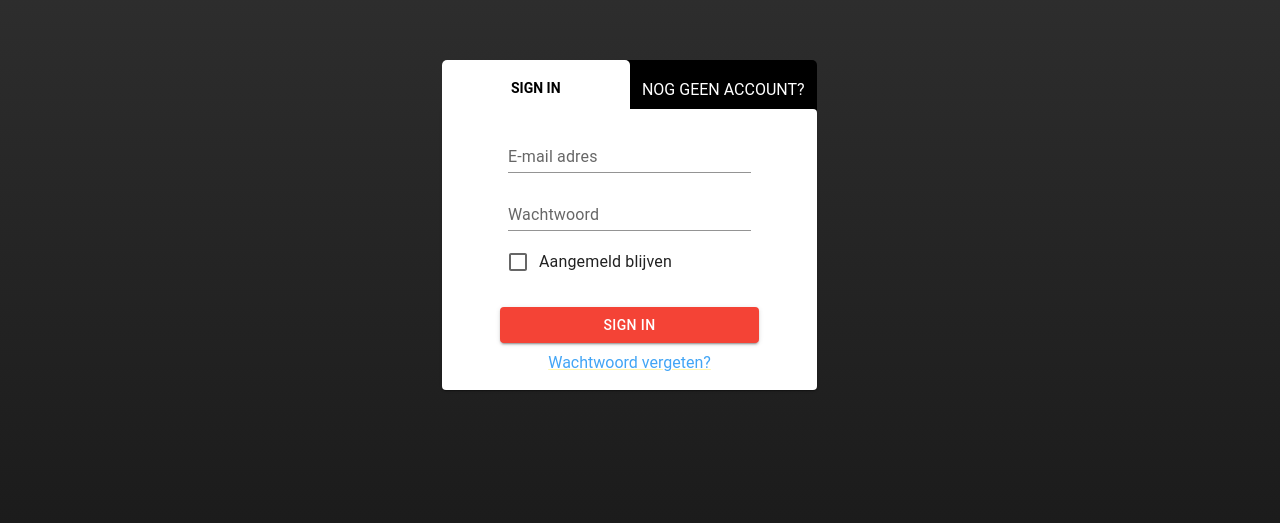
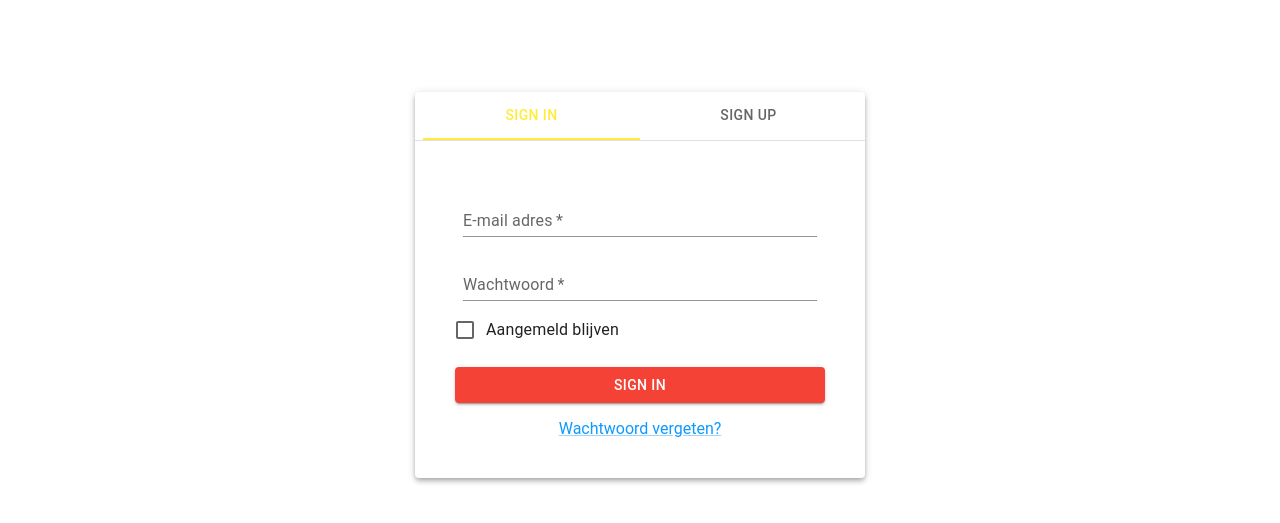
Before and after one commit to ManoloTonto1/Theater-Baget, a React (Vite) app in the folder client/: page /#/ in a window 1280 px wide. Shown: the part 115-638 px from the top of the page. Built offline with nearby package versions, Linux system fonts and the light colour scheme.

Commit message:
sign in / sign up + front end checks

```diff
--- a/client/src/App.tsx
+++ b/client/src/App.tsx
@@ -12,12 +12,14 @@ import {
 import UserContext from './context/UserContext';
 import Login from './routes/login/Login';
 
+
+
 function App() {
 	const { theme } = React.useContext(UserContext);
 	const location = useLocation();
 	return (
 		<ThemeProvider theme={theme.theme}>
-			<Paper className="bg" sx={{
+			<Paper sx={{
 				borderRadius: '0',
 				minHeight: '100vh',
 			}}>
--- a/client/src/index.css
+++ b/client/src/index.css
@@ -2,11 +2,6 @@ html,body {
   margin:0;
   padding:0;
   font-family: "Roboto","Helvetica","Arial",sans-serif;
-}
-
-.bg {
-  background: rgb(64,64,64);
-  background: linear-gradient(180deg, rgb(49, 49, 49) 0%, rgb(22, 22, 22) 100%);
 }
 
 .loginTab {
--- a/client/src/routes/login/Login.tsx
+++ b/client/src/routes/login/Login.tsx
@@ -1,4 +1,4 @@
-import { Box, Button, CardActions, CardContent, Checkbox, FormControlLabel, FormGroup, Input, Link } from '@mui/material';
+import { Box, Button, CardActions, CardContent, Checkbox, FormControlLabel, FormGroup, Input, Link, Paper, Tab, Tabs } from '@mui/material';
 import Card from '@mui/material/Card';
 import CardActionArea from '@mui/material/CardActionArea';
 import TextField from '@mui/material/TextField';
@@ -6,48 +6,199 @@ import Typography from '@mui/material/Typography';
 import {
 	Container
 } from '@mui/system';
+import { DatePicker, LocalizationProvider } from '@mui/x-date-pickers';
+import dayjs, { Dayjs } from 'dayjs';
+import { AdapterDayjs } from '@mui/x-date-pickers/AdapterDayjs';
 import React from 'react';
+import { Form } from 'react-router-dom';
+
+interface TabPanelProps {
+	children?: React.ReactNode;
+	index: number;
+	value: number;
+}
+
+function TabPanel(props: TabPanelProps) {
+	const { children, value, index, ...other } = props;
+
+	return (
+		<Box
+			role="tabpanel"
+			hidden={value !== index}
+			id={`simple-tabpanel-${index}`}
+			aria-labelledby={`simple-tab-${index}`}
+			{...other}
+		>
+			{value === index && (
+				<Box sx={{ p: 3 }}>
+					{children}
+				</Box>
+			)}
+		</Box>
+	);
+}
+
+function a11yProps(index: number) {
+	return {
+		id: `simple-tab-${index}`,
+		'aria-controls': `simple-tabpanel-${index}`,
+	};
+}
 
 function Login() {
+
+	const signIn = (e: React.FormEvent<HTMLFormElement>) => {
+		e.preventDefault();
+
+		// logs voor testen
+		console.log(email);
+		console.log(password);
+		console.log(rememberMe);
+	}
+
+	const signUp = (e: React.FormEvent<HTMLFormElement>) => {
+		e.preventDefault();
+
+		let error: boolean = true;
+		if(password == confirmPassword) {
+			setPasswordsMatch(true);
+			error = false;
+		} else {
+			setPasswordsMatch(false);
+			error = true;
+		}
+
+		if(!error) {
+
+
+			// logs voor testen
+			console.log(voornaam);
+			console.log(tussenvoegsel);
+			console.log(achternaam);
+			console.log(geboorteDatum);
+			console.log(password);
+			console.log(confirmPassword);
+			console.log(rememberMe);
+		}
+	}
+
+	const [tab, setTab] = React.useState(0);
+
+	const handleTabChange = (event: React.SyntheticEvent, newValue: number) => {
+		setTab(newValue);
+	};
+
+	// general values
+	const [password, setPassword] = React.useState("");
+	const [email, setEmail] = React.useState("");
+	const [rememberMe, setRememberMe] = React.useState(false);
+	const [acceptPolicy, setAcceptPolicy] = React.useState(false);
+
+	// sign up specifieke credentials
+	const [confirmPassword, setConfirmPassword] = React.useState("");
+	const [geboorteDatum, setGeboorteDatum] = React.useState<Dayjs | null>(dayjs());
+
+	const [voornaam, setVoornaam] = React.useState("");
+	const [tussenvoegsel, setTussenvoegsel] = React.useState("");
+	const [achternaam, setAchternaam] = React.useState("");
+
+	// errors
+	const [passwordsMatch, setPasswordsMatch] = React.useState(true);
+
+
+	// data handlers
+	const handlePassword = (e: React.ChangeEvent<HTMLTextAreaElement>) => {
+		setPassword(e.target.value);
+	}
+	const handleConfirmPassword = (e: React.ChangeEvent<HTMLTextAreaElement>) => {
+		setConfirmPassword(e.target.value);
+	}
+
+	const handleEmail = (e: React.ChangeEvent<HTMLTextAreaElement>) => {
+		setEmail(e.target.value);
+	}
+
+	const handleVoornaam = (e: React.ChangeEvent<HTMLTextAreaElement>) => {
+		setVoornaam(e.target.value);
+	}
+
+	const handleTussenvoegsel = (e: React.ChangeEvent<HTMLTextAreaElement>) => {
+		setTussenvoegsel(e.target.value);
+	}
+
+	const handleAchternaam = (e: React.ChangeEvent<HTMLTextAreaElement>) => {
+		setAchternaam(e.target.value);
+	}
+
 	return (
-		<Container maxWidth={'xs'} sx={{ display: 'flex', alignItems: 'center', height: '85vh' }}>
-			<div style={{ backgroundColor: '#000', borderRadius: '5px'}}>
-				<div style={{display: 'flex', justifyContent: 'space-between'}}>
+		<Container style={{ height: '100vh', display: 'flex', justifyContent: 'center', alignItems: 'center' }}>
 
-					<div className='loginTab selected'>
-						sign in
-					</div>
-					<Link href="#" className='loginTab' sx={{color: '#fff', textDecoration: 'none'}}>
-						nog geen account?
-					</Link>
-				</div>
-				<Card sx={{
-					minWidth: 275,
-					paddingLeft: 6.25,
-					paddingRight: 6.25,
-					borderTopLeftRadius: 0,
-					// borderTopRightRadius: 0,
-				}}>
-					<CardContent>
-						<FormGroup>
+			<Card elevation={4} sx={{ width: 450 }}>
+				< Box sx={{ width: '100%' }
+				}>
+					<Box sx={{ borderBottom: 1, borderColor: 'divider' }}>
+						<Tabs value={tab} onChange={handleTabChange} variant='fullWidth' sx={{ml:1, mr:1}}>
+							<Tab label="sign in" {...a11yProps(0)} />
+							<Tab label="sign up" {...a11yProps(1)} />
+						</Tabs>
+					</Box>
+					<TabPanel value={tab} index={0}>
+						{/* Begin sign in */}
+						<form onSubmit={signIn}>
+							<Box sx={{ p: 2 }}>
+								<FormGroup sx={{
+									'& .MuiTextField-root': { m: 1 }, textAlign: 'center'
+								}}>
+									<TextField sx={{ mb: 2 }} label='E-mail adres' variant='standard' type='email' required onChange={handleEmail} />
+									<TextField sx={{ mb: 2 }} label='Wachtwoord' variant='standard' type='password' required onChange={handlePassword} />
+									<FormControlLabel sx={{ mb: 2 }} control={<Checkbox checked={rememberMe} onChange={() => setRememberMe(!rememberMe)} />} label='Aangemeld blijven' />
+									<Button variant='contained' color='secondary' type='submit'>sign in</Button>
+									<Link sx={{ pt: 2 }} color='#0d99ff'>Wachtwoord vergeten?</Link>
+								</FormGroup>
+							</Box>
+						</form>
+						{/* Eind sign in */}
+					</TabPanel>
+					<TabPanel value={tab} index={1}>
+						{/* Begin sign up */}
+						<form onSubmit={signUp}>
 
-							<TextField label='E-mail adres' type='email' variant='standard' color='secondary' sx={{marginBottom: '10px'}}/>
-							<TextField label='Wachtwoord' type='password' variant='standard' color='secondary' sx={{marginBottom: '10px'}}/>
-							<FormControlLabel control={<Checkbox color='primary' />} label={'Aangemeld blijven'} />
-						</FormGroup>
-					</CardContent>
-					<CardActions>
-						<div style={{ width: '100%', textAlign: 'center' }}>
-							<Button color='secondary' variant="contained" sx={{ width: ['100%'] }}>sign In</Button>
+							<Box sx={{ p: 2 }}>
+								<FormGroup>
+									<Box sx={{
+										'& .MuiTextField-root': { m: 1, width: '29%' },
+									}}>
 
-							<div style={{ margin: '10px' }}>
-								<Link href='#' sx={{ color: '#42A5F5'}}>Wachtwoord vergeten?</Link>
-							</div>
-						</div>
-					</CardActions>
-				</Card>
-			</div>
+										<TextField sx={{ mb: 2 }} label='Voornaam' variant='standard' type='text' required onChange={handleVoornaam}/>
+										<TextField sx={{ mb: 2 }} label='Tussenvg' variant='standard' type='text' onChange={handleTussenvoegsel}/>
+										<TextField sx={{ mb: 2 }} label='Achternaam' variant='standard' type='text' required onChange={handleAchternaam}/>
+									</Box>
+									<LocalizationProvider dateAdapter={AdapterDayjs}>
+										<DatePicker
+											label="Geboorte datum"
+											value={geboorteDatum}
+											onChange={(newValue) => {
+												setGeboorteDatum(newValue);
+											}}
+											renderInput={(params) => <TextField sx={{m:1}} variant='standard' {...params} />}
+										/>
+									</LocalizationProvider>
+									<TextField sx={{ m: 1, mb: 2 }} label='E-mail adres' variant='standard' type='email' required onChange={handleEmail} />
+									<TextField sx={{ m: 1, mb: 2 }} label='Wachtwoord' variant='standard' type='password' required onChange={handlePassword} />
+									<TextField sx={{ m: 1, mb: 2 }} label='Wachtwoord bevestigen' variant='standard' type='password' required onChange={handleConfirmPassword} error={!passwordsMatch} helperText={!passwordsMatch ? 'Wachtwoorden komen niet overeen' : ''}/>
+
+									<FormControlLabel sx={{ mb: 2 }} control={<Checkbox checked={rememberMe} onChange={() => setRememberMe(!rememberMe)} />} label='Aangemeld blijven' />
+									<FormControlLabel sx={{ mb: 2 }} control={<Checkbox checked={acceptPolicy} onChange={() => setAcceptPolicy(!acceptPolicy)} required 	/>} label='Ik accepteer de privacy policy' />
+									<Button variant='contained' color='secondary' type='submit'>sign up</Button>
+								</FormGroup>
+							</Box>
+						</form>
+						{/* Eind sign up */}
+					</TabPanel>
+				</Box >
+			</Card>
 		</Container>
+
 
 	);
 }
```
